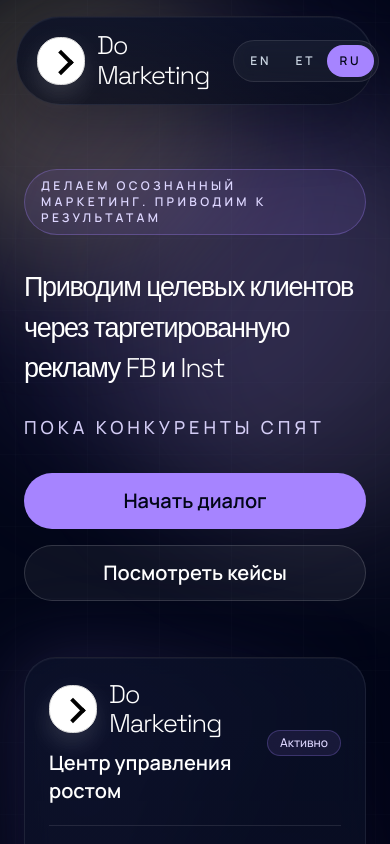
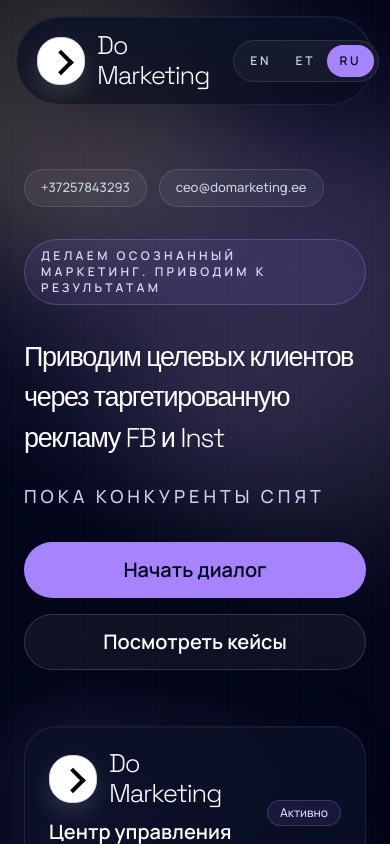
Before and after one commit to ignatevako-ko/site, a Next.js app: page / in a window 390 px wide. Shown: the top 844 px of the page. Built offline with nearby package versions, Linux system fonts and the light colour scheme.

Commit message:
Fix mobile hero contact CTA

```diff
--- a/src/components/landing-page.tsx
+++ b/src/components/landing-page.tsx
@@ -361,6 +361,21 @@ export function LandingPage() {
       <main className="relative z-10">
         <section className="mx-auto grid w-full max-w-7xl gap-14 px-6 pb-20 pt-16 lg:grid-cols-[1.1fr_0.9fr] lg:px-10 lg:pb-28 lg:pt-24">
           <div className="space-y-8">
+            <div className="flex flex-wrap items-center gap-3 text-[13px] font-medium text-slate-300 sm:text-sm">
+              <a
+                href={`tel:${content.contacts.phone}`}
+                className="rounded-full border border-white/12 bg-white/5 px-4 py-2 transition hover:border-violet-300/50 hover:text-violet-200"
+              >
+                {content.contacts.phone}
+              </a>
+              <a
+                href={`mailto:${content.contacts.email}`}
+                className="rounded-full border border-white/12 bg-white/5 px-4 py-2 transition hover:border-violet-300/50 hover:text-violet-200"
+              >
+                {content.contacts.email}
+              </a>
+            </div>
+
             <div className="inline-flex rounded-full border border-violet-400/30 bg-violet-400/10 px-4 py-2 text-xs font-semibold uppercase tracking-[0.28em] text-violet-200">
               {content.hero.eyebrow}
             </div>
@@ -376,7 +391,7 @@ export function LandingPage() {
 
             <div className="flex flex-col gap-4 sm:flex-row">
               <a
-                href="/cases"
+                href="#contacts"
                 className="inline-flex min-h-14 items-center justify-center rounded-full bg-violet-400 px-7 text-[20px] font-semibold text-slate-950 transition hover:bg-violet-300"
               >
                 {content.hero.primaryCta}
```
